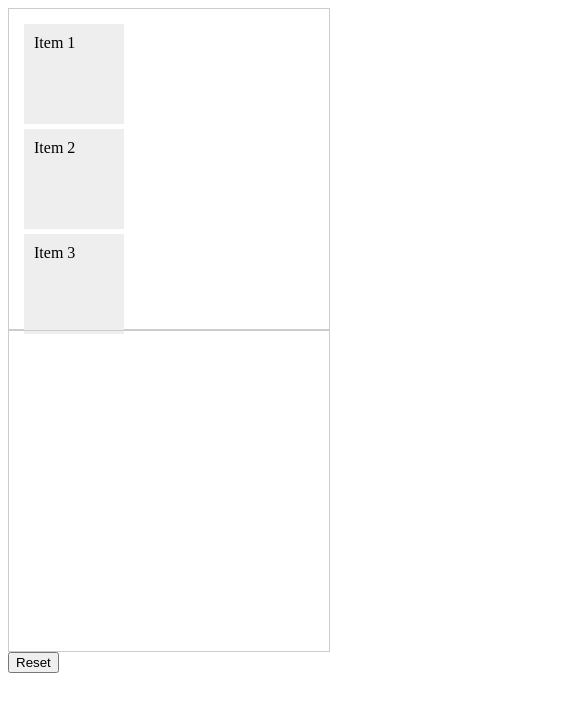
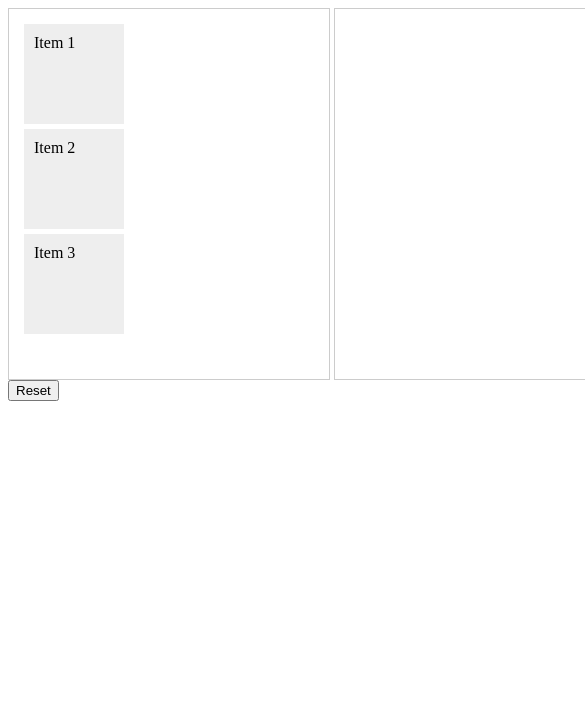
Before and after one commit to SimraanK/drag-and-drop, a plain HTML site: page index.html in a window 390 px wide. Shown: the top 712 px of the page, 585 px wide, since content can reach past the window. Drawn offline with Linux system fonts and the light colour scheme.

Commit message:
added message

```diff
--- a/index.html
+++ b/index.html
@@ -4,13 +4,19 @@
   <link rel="stylesheet" type="text/css" href="styles.css">
 </head>
 <body>
+    <main class="mn">
+        <div class="container-wrapper">
             <div class="container">
             <div class="item" draggable="true" ondragstart="dragStart(event)">Item 1</div>
             <div class="item" draggable="true" ondragstart="dragStart(event)">Item 2</div>
             <div class="item" draggable="true" ondragstart="dragStart(event)">Item 3</div>
             </div>
             <div class="container" id="target-container" ondrop="drop(event)" ondragover="dragOver(event)" ondragenter="dragEnter(event)" ondragleave="dragLeave(event)"></div>
+        </div>
+
+    </main>
     <button onclick="resetContainers()">Reset</button>
+    <div id="message"></div>
 
   <script src="script.js"></script>
 </body>
--- a/styles.css
+++ b/styles.css
@@ -1,6 +1,6 @@
 .container {
     width: 300px;
-    height: 300px;
+    height: 350px;
     border: 1px solid #ccc;
     display: inline-block;
     vertical-align: top;
@@ -19,3 +19,17 @@
   .success {
     background-color: #c3e6cb;
   }
+
+
+  @media (max-width: 700px) {
+
+    main.mn {
+        display: flex;
+        width: max-content;
+
+
+    }
+    button {
+        align-self: flex-start;
+    }
+  }
```
Lines whose indentation alone changed are shown as unchanged.
